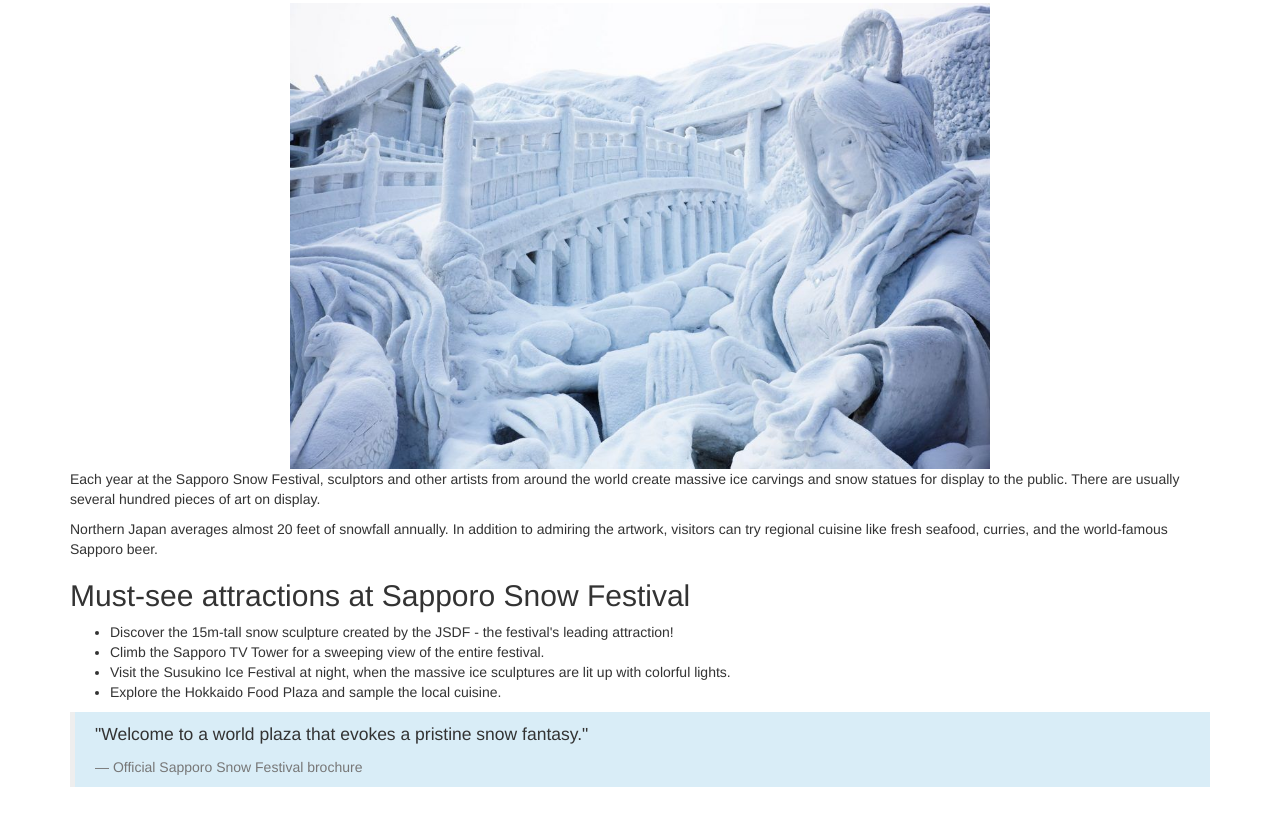
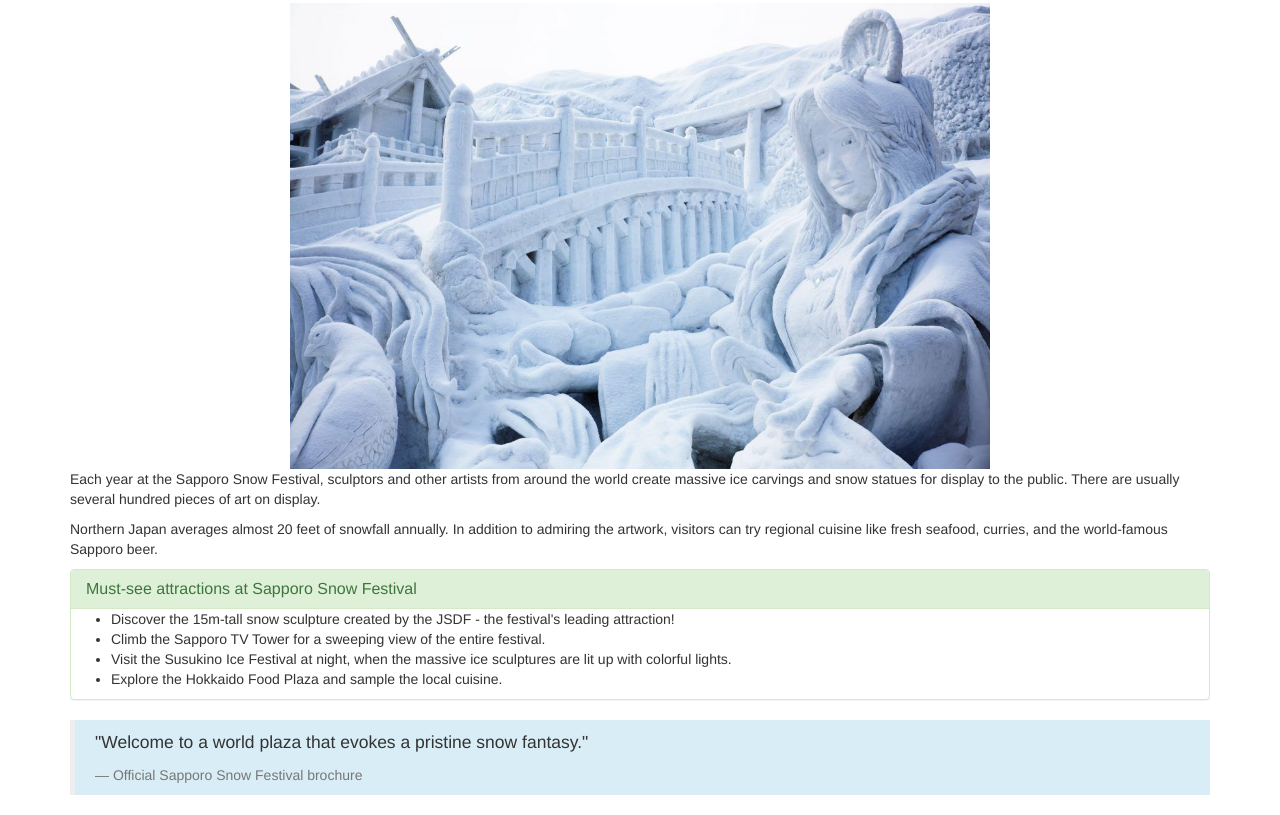
Before and after one commit to eswotinsky/vacation-destination, a plain HTML site: page index.html in a window 1280 px wide. Shown: the part 367-1182 px from the top of the page. Drawn offline with Linux system fonts and the light colour scheme.

Commit message:
add panel

```diff
--- a/index.html
+++ b/index.html
@@ -15,13 +15,17 @@
       <img src="img/snow-festival.jpg" width="700px" class="center">
       <p>Each year at the Sapporo Snow Festival, sculptors and other artists from around the world create massive ice carvings and snow statues for display to the public. There are usually several hundred pieces of art on display.</p>
       <p>Northern Japan averages almost 20 feet of snowfall annually. In addition to admiring the artwork, visitors can try regional cuisine like fresh seafood, curries, and the world-famous Sapporo beer.</p>
-      <h2>Must-see attractions at Sapporo Snow Festival</h2>
+      <div class="panel panel-success">
+        <div class="panel-heading">
+      <h2 class="panel-title">Must-see attractions at Sapporo Snow Festival</h2>
+    </div>
       <ul>
         <li>Discover the 15m-tall snow sculpture created by the JSDF - the festival's leading attraction!</li>
         <li>Climb the Sapporo TV Tower for a sweeping view of the entire festival.</li>
         <li>Visit the Susukino Ice Festival at night, when the massive ice sculptures are lit up with colorful lights.</li>
         <li>Explore the Hokkaido Food Plaza and sample the local cuisine.</li>
       </ul>
+      </div>
       <blockquote class="bg-info">
       <p>"Welcome to a world plaza that evokes a pristine snow fantasy."</p>
       <footer>Official Sapporo Snow Festival brochure</footer>
```
